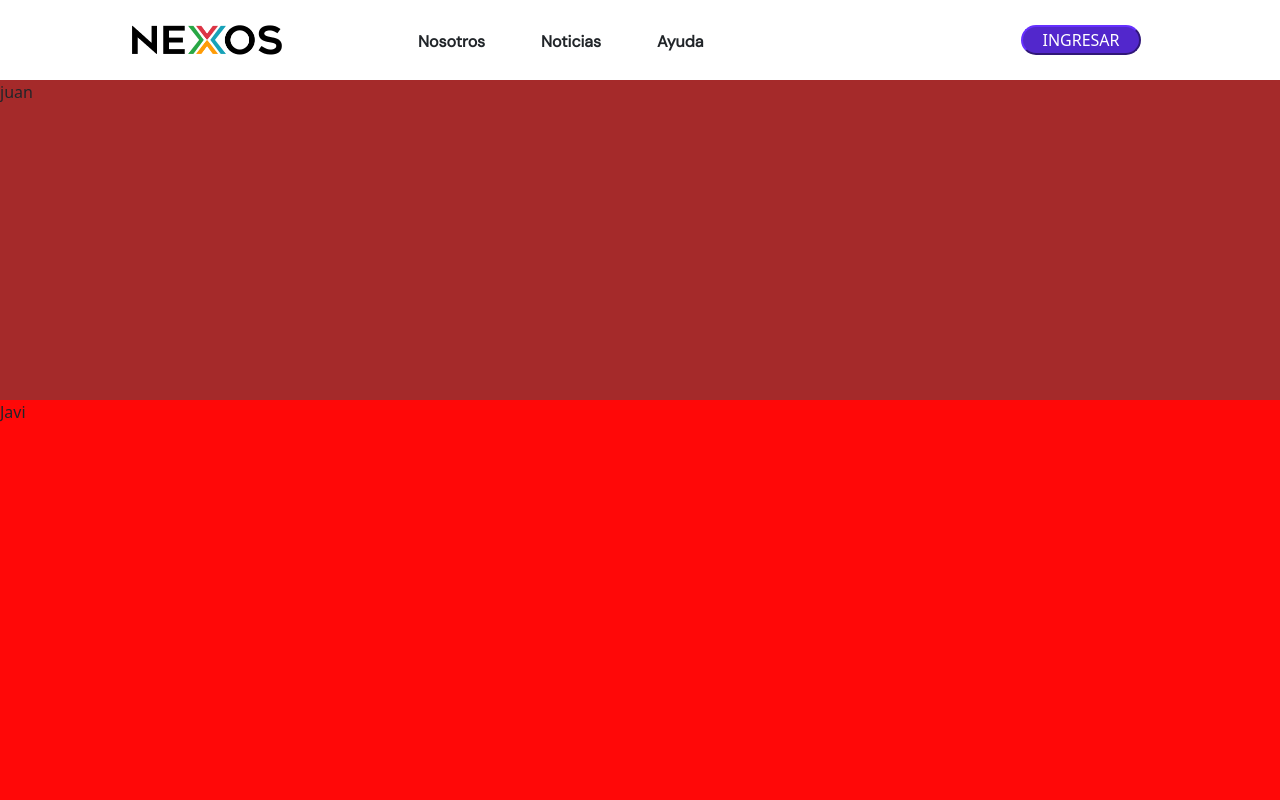
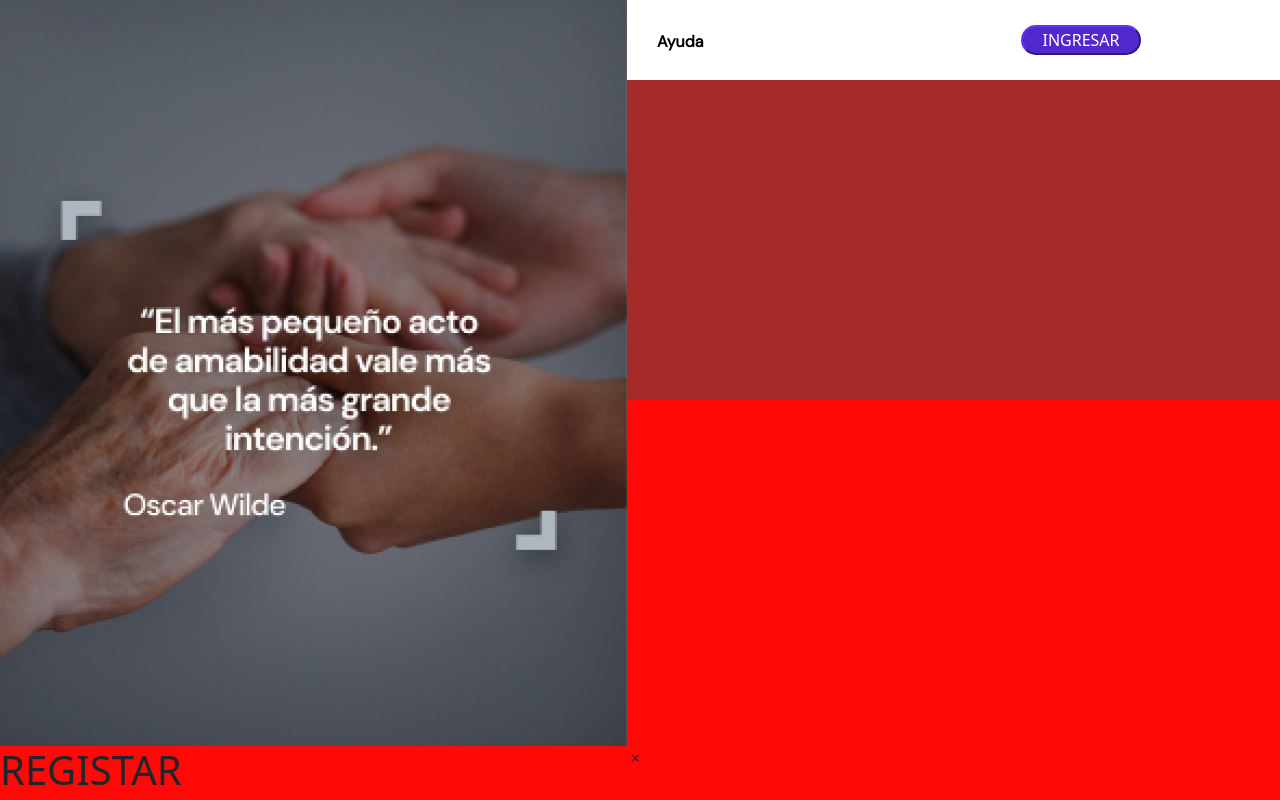
Before and after one commit to javierFernandezF/Proyecto, a plain HTML site: page index.html in a window 1280 px wide. Both pictures are taken after a click on the button "INGRESAR". Shown: the top 800 px of the page. Drawn offline with nearby package versions, Linux system fonts and the light colour scheme.

Commit message:
ventana modal

```diff
--- a/index.html
+++ b/index.html
@@ -20,15 +20,29 @@
     <nav class="navStyle">
         <img src="./Materiales/logo.png">
         <ul>
-          <li>Nosotros</li>
-          <li>Noticias</li>
-          <li>Ayuda</li>
+          <li><a href=#SolucionesID>Nosotros</a></li>
+          <li><a href=#NoticiasID>Noticias</a></li>
+          <li><a href=#ayudaID>Ayuda</a></li>
         </ul>
-        <button type="login">INGRESAR</button>
+        <button type="login" id="botonID">INGRESAR</button>
     </nav>
+    <!--Modal-->
+    <div id="modalID" class="modalStyle">
+      <div>
+        <img src="./Materiales/imagen-modal.JPG">
+      </div>
+      <div>
+        <span class="close">&times;</span>
+        <h1>REGISTAR</h1>
+      </div>
+
+
+    </div>
+
     <header>juan</header>
+
     <main>
-      <div class="soluciones">Javi</div>
+      <div class="soluciones" id="SolucionesID">Javi</div>
       <div class="oportunidades">Javi</div>
     </main>
     <div class="noticias">Nico</div>
@@ -39,5 +53,7 @@
       integrity="sha384-A3rJD856KowSb7dwlZdYEkO39Gagi7vIsF0jrRAoQmDKKtQBHUuLZ9AsSv4jD4Xa"
       crossorigin="anonymous"
     ></script>
+
+    <script src="./script.js"></script>
   </body>
 </html>
--- /dev/null
+++ b/script.js
@@ -0,0 +1,15 @@
+const modal = document.getElementById("modalID");
+const boton = document.getElementById("botonID");
+const span = document.getElementsByClassName("close") [0];
+
+// Si el usuario toca el botón se abre ventana:
+
+boton.onclick = function() {
+    modal.style.display = "block";
+}
+
+// Si el usuario toca x, cierra la ventana
+
+span.onclick = function() {
+    modal.style.display = "none";
+}
--- a/styles.css
+++ b/styles.css
@@ -3,6 +3,11 @@
   padding: 0;
   box-sizing: border-box;
 }
+
+main {
+  z-index: 0;
+}
+
 nav {
   height: 10vh;
   background-color: white;
@@ -66,6 +71,11 @@ footer {
   padding: auto 20px;
 }
 
+.navStyle a {
+  text-decoration: none;
+  color: black;
+}
+
 .navStyle button {
   grid-column: 5;
   background-color: #5227CC;
@@ -76,3 +86,24 @@ footer {
   width: 120px;
 
 }
+
+.modalStyle {
+  display: none;
+  position: fixed;
+  z-index: 1;
+  left: 0;
+  top: 0;
+  width: 50%;
+  height: 50%;
+}
+
+.close {
+  float: right;
+}
+
+.close:hover,
+.close:focus {
+  color: black;
+  text-decoration: none;
+  cursor: pointer;
+}
```
